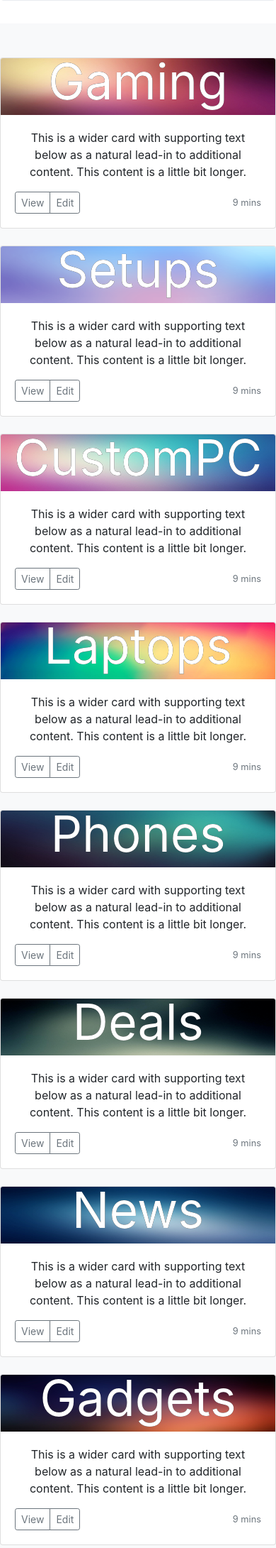
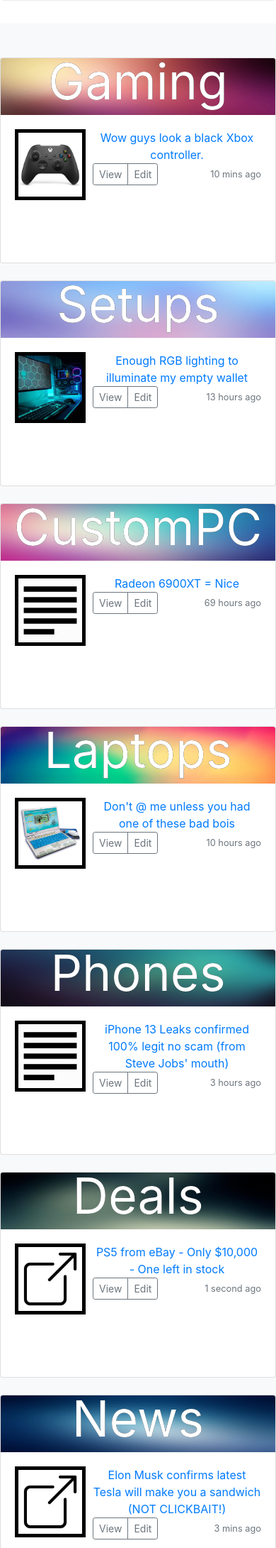
Before and after one commit to BringBackTron/HardwareTalk, a PHP site: page /views/home.html in a window 390 px wide. Shown: the part 441-2622 px from the top of the page at 71% size. Run offline with PHP 8.4, Linux system fonts and the light colour scheme.

Commit message:
(retry) Added UI to home page (as well as mobile view), and added gaming community with test posts

```diff
--- a/stylesheets/home.css
+++ b/stylesheets/home.css
@@ -1,3 +1,11 @@
+a:link, .community-text:link {
+    text-decoration: none;!important
+}
+
+.community-text:link, .community-text:visited {
+    color:  white;
+}
+
 .gradient {
     height: 80px;
     width: 100%;
@@ -21,5 +29,114 @@
 
 .community-text {
     font-size: 70px;
+    text-decoration: none;
+}
 
+.disable-select {
+    -webkit-touch-callout: none;
+    -webkit-user-select: none;
+    -khtml-user-select: none;
+    -moz-user-select: none;
+    -ms-user-select: none;
+    user-select: none;
 }
+
+.thumbnail {
+    margin-right: 15px;
+    max-height: 100px;
+    max-width:  100px;
+    display: inline;
+    float: left;
+    border: 5px solid black;
+}
+
+@media screen and (max-width: 1199px) {
+    .community-text {
+        font-size: 63px;
+    }
+
+    .thumbnail {
+        margin-right: 10px;
+        max-width: 110px;
+        max-height: 120px;
+    }
+}
+
+@media screen and (max-width: 991px) {
+    .community-text {
+        font-size: 46px;
+
+    }
+
+    .text-container {
+        max-width: 160px;
+    }
+
+    .thumbnail {
+        display: flex;
+        text-align: center;
+        max-width: 160px;
+        max-height: 160px;
+    }
+
+    .card {
+        height: 400px
+    }
+
+    .card-footer {
+
+    }
+}
+
+@media screen and (max-width: 767px) {
+    .community-text {
+        font-size: 70px;
+
+    }
+
+    .text-container {
+        max-width: 550px;
+    }
+
+    .thumbnail {
+        display: block;
+        margin-right: 30px;
+    }
+
+    .card {
+        height: 290px
+    }
+}
+
+@media screen and (max-width: 575px) {
+    .community-text {
+        font-size: 70px;
+
+    }
+
+    .text-container {
+        max-width: 450px;
+    }
+
+    .thumbnail {
+        display: block;
+        margin-right: 30px;
+    }
+}
+
+@media screen and (max-width: 399px) {
+    .community-text {
+        font-size: 70px;
+
+    }
+
+    .text-container {
+        max-width: 600px;
+    }
+
+    .thumbnail {
+        margin-right: 10px;
+        max-width: 100px;
+        max-height: 100px;
+    }
+}
--- a/views/home.html
+++ b/views/home.html
@@ -7,7 +7,7 @@
     <meta name="author" content="">
     <link rel="icon" href="favicon.ico">
 
-    <title>Album example for Bootstrap</title>
+    <title>Hardware Talk - Home</title>
 
     <link rel="canonical" href="https://getbootstrap.com/docs/4.0/examples/album/">
 
@@ -72,16 +72,19 @@
                     <div class="card mb-4 box-shadow">
                         <div class="container">
                             <img class="card-img-top gradient" alt="Card image cap" src="images/communities/img_1.png">
-                            <div class="centered"><p class="community-text">Gaming</p></div>
+                            <div class="centered disable-select"><p class="community-text"><a href="gaming" class="community-text">Gaming</a></p></div>
                         </div>
                         <div class="card-body">
-                            <p class="card-text">This is a wider card with supporting text below as a natural lead-in to additional content. This content is a little bit longer.</p>
+                            <div class="container text-container">
+                                <a href=""><img class="thumbnail" src="images/thumbnails/xbox.jpg"></a>
+                                <p class="card-text"><a href="">Wow guys look a black Xbox controller.</a></p>
+                            </div>
                             <div class="d-flex justify-content-between align-items-center">
                                 <div class="btn-group">
                                     <button type="button" class="btn btn-sm btn-outline-secondary">View</button>
                                     <button type="button" class="btn btn-sm btn-outline-secondary">Edit</button>
                                 </div>
-                                <small class="text-muted">9 mins</small>
+                                <small class="text-muted disable-select">10 mins ago</small>
                             </div>
                         </div>
                     </div>
@@ -90,16 +93,19 @@
                     <div class="card mb-4 box-shadow">
                         <div class="container">
                             <img class="card-img-top gradient" alt="Card image cap" src="images/communities/img_2.png">
-                            <div class="centered"><p class="community-text">Setups</p></div>
+                            <div class="centered disable-select"><p class="community-text">Setups</p></div>
                         </div>
                         <div class="card-body">
-                            <p class="card-text">This is a wider card with supporting text below as a natural lead-in to additional content. This content is a little bit longer.</p>
-                            <div class="d-flex justify-content-between align-items-center">
+                            <div class="container text-container">
+                                <a href=""><img class="thumbnail" src="images/thumbnails/battlestation.jpg"></a>
+                                <p class="card-text"><a href="">Enough RGB lighting to illuminate my empty wallet</a></p>
+                            </div>
+                            <div class="d-flex justify-content-between align-items-center card-foot">
                                 <div class="btn-group">
                                     <button type="button" class="btn btn-sm btn-outline-secondary">View</button>
                                     <button type="button" class="btn btn-sm btn-outline-secondary">Edit</button>
                                 </div>
-                                <small class="text-muted">9 mins</small>
+                                <small class="text-muted disable-select">13 hours ago</small>
                             </div>
                         </div>
                     </div>
@@ -108,16 +114,19 @@
                     <div class="card mb-4 box-shadow">
                         <div class="container">
                             <img class="card-img-top gradient" alt="Card image cap" src="images/communities/img_3.png">
-                            <div class="centered"><p class="community-text">CustomPC</p></div>
+                            <div class="centered disable-select"><p class="community-text">CustomPC</p></div>
                         </div>
                         <div class="card-body">
-                            <p class="card-text">This is a wider card with supporting text below as a natural lead-in to additional content. This content is a little bit longer.</p>
+                            <div class="container text-container">
+                                <a href=""><img class="thumbnail" src="images/thumbnails/text.png"></a>
+                                <p class="card-text"><a href="">Radeon 6900XT = Nice</a></p>
+                            </div>
                             <div class="d-flex justify-content-between align-items-center">
                                 <div class="btn-group">
                                     <button type="button" class="btn btn-sm btn-outline-secondary">View</button>
                                     <button type="button" class="btn btn-sm btn-outline-secondary">Edit</button>
                                 </div>
-                                <small class="text-muted">9 mins</small>
+                                <small class="text-muted disable-select">69 hours ago</small>
                             </div>
                         </div>
                     </div>
@@ -127,16 +136,19 @@
                     <div class="card mb-4 box-shadow">
                         <div class="container">
                             <img class="card-img-top gradient" alt="Card image cap" src="images/communities/img_4.png">
-                            <div class="centered"><p class="community-text">Laptops</p></div>
+                            <div class="centered disable-select"><p class="community-text">Laptops</p></div>
                         </div>
                         <div class="card-body">
-                            <p class="card-text">This is a wider card with supporting text below as a natural lead-in to additional content. This content is a little bit longer.</p>
+                            <div class="container text-container">
+                                <a href=""><img class="thumbnail" src="images/thumbnails/laptop.jpg"></a>
+                                <p class="card-text"><a href="">Don't @ me unless you had one of these bad bois</a></p>
+                            </div>
                             <div class="d-flex justify-content-between align-items-center">
                                 <div class="btn-group">
                                     <button type="button" class="btn btn-sm btn-outline-secondary">View</button>
                                     <button type="button" class="btn btn-sm btn-outline-secondary">Edit</button>
                                 </div>
-                                <small class="text-muted">9 mins</small>
+                                <small class="text-muted disable-select">10 hours ago</small>
                             </div>
                         </div>
                     </div>
@@ -145,16 +157,19 @@
                     <div class="card mb-4 box-shadow">
                         <div class="container">
                             <img class="card-img-top gradient" alt="Card image cap" src="images/communities/img_5.png">
-                            <div class="centered"><p class="community-text">Phones</p></div>
+                            <div class="centered disable-select"><p class="community-text">Phones</p></div>
                         </div>
                         <div class="card-body">
-                            <p class="card-text">This is a wider card with supporting text below as a natural lead-in to additional content. This content is a little bit longer.</p>
+                            <div class="container text-container">
+                                <a href=""><img class="thumbnail" src="images/thumbnails/text.png"></a>
+                                <p class="card-text"><a href="">iPhone 13 Leaks confirmed 100% legit no scam (from Steve Jobs' mouth)</a></p>
+                            </div>
                             <div class="d-flex justify-content-between align-items-center">
                                 <div class="btn-group">
                                     <button type="button" class="btn btn-sm btn-outline-secondary">View</button>
                                     <button type="button" class="btn btn-sm btn-outline-secondary">Edit</button>
                                 </div>
-                                <small class="text-muted">9 mins</small>
+                                <small class="text-muted disable-select">3 hours ago</small>
                             </div>
                         </div>
                     </div>
@@ -163,16 +178,19 @@
                     <div class="card mb-4 box-shadow">
                         <div class="container">
                             <img class="card-img-top gradient" alt="Card image cap" src="images/communities/img_6.png">
-                            <div class="centered"><p class="community-text">Deals</p></div>
+                            <div class="centered disable-select"><p class="community-text">Deals</p></div>
                         </div>
                         <div class="card-body">
-                            <p class="card-text">This is a wider card with supporting text below as a natural lead-in to additional content. This content is a little bit longer.</p>
+                            <div class="container text-container">
+                                <a href=""><img class="thumbnail" src="images/thumbnails/link.png"></a>
+                                <p class="card-text"><a href="">PS5 from eBay - Only $10,000 - One left in stock</a></p>
+                            </div>
                             <div class="d-flex justify-content-between align-items-center">
                                 <div class="btn-group">
                                     <button type="button" class="btn btn-sm btn-outline-secondary">View</button>
                                     <button type="button" class="btn btn-sm btn-outline-secondary">Edit</button>
                                 </div>
-                                <small class="text-muted">9 mins</small>
+                                <small class="text-muted disable-select">1 second ago</small>
                             </div>
                         </div>
                     </div>
@@ -182,16 +200,19 @@
                     <div class="card mb-4 box-shadow">
                         <div class="container">
                             <img class="card-img-top gradient" alt="Card image cap" src="images/communities/img_7.png">
-                            <div class="centered"><p class="community-text">News</p></div>
+                            <div class="centered disable-select"><p class="community-text">News</p></div>
                         </div>
                         <div class="card-body">
-                            <p class="card-text">This is a wider card with supporting text below as a natural lead-in to additional content. This content is a little bit longer.</p>
+                            <div class="container text-container">
+                                <a href=""><img class="thumbnail" src="images/thumbnails/link.png"></a>
+                                <p class="card-text"><a href="">Elon Musk confirms latest Tesla will make you a sandwich (NOT CLICKBAIT!)</a></p>
+                            </div>
                             <div class="d-flex justify-content-between align-items-center">
                                 <div class="btn-group">
                                     <button type="button" class="btn btn-sm btn-outline-secondary">View</button>
                                     <button type="button" class="btn btn-sm btn-outline-secondary">Edit</button>
                                 </div>
-                                <small class="text-muted">9 mins</small>
+                                <small class="text-muted disable-select">3 mins ago</small>
                             </div>
                         </div>
                     </div>
@@ -200,16 +221,19 @@
                     <div class="card mb-4 box-shadow">
                         <div class="container">
                             <img class="card-img-top gradient" alt="Card image cap" src="images/communities/img_8.png">
-                            <div class="centered"><p class="community-text">Gadgets</p></div>
+                            <div class="centered disable-select"><p class="community-text">Coding</p></div>
                         </div>
                         <div class="card-body">
-                            <p class="card-text">This is a wider card with supporting text below as a natural lead-in to additional content. This content is a little bit longer.</p>
+                            <div class="container text-container">
+                                <a href=""><img class="thumbnail" src="images/thumbnails/link.png"></a>
+                                <p class="card-text"><a href="">Frequently Visited - How to open a ticket with webhostingforstudents.com</a></p>
+                            </div>
                             <div class="d-flex justify-content-between align-items-center">
                                 <div class="btn-group">
                                     <button type="button" class="btn btn-sm btn-outline-secondary">View</button>
                                     <button type="button" class="btn btn-sm btn-outline-secondary">Edit</button>
                                 </div>
-                                <small class="text-muted">9 mins</small>
+                                <small class="text-muted disable-select">2 hours ago</small>
                             </div>
                         </div>
                     </div>
@@ -218,16 +242,19 @@
                     <div class="card mb-4 box-shadow">
                         <div class="container">
                             <img class="card-img-top gradient" alt="Card image cap" src="images/communities/img_9.png">
-                            <div class="centered"><p class="community-text">DIY</p></div>
+                            <div class="centered disable-select"><p class="community-text">DIY</p></div>
                         </div>
                         <div class="card-body">
-                            <p class="card-text">This is a wider card with supporting text below as a natural lead-in to additional content. This content is a little bit longer.</p>
+                            <div class="container text-container">
+                                <a href=""><img class="thumbnail" src="images/thumbnails/nerf.jpeg"></a>
+                                <p class="card-text"><a href="">Mod your nerf gun to shoot Airpods into people's ears</a></p>
+                            </div>
                             <div class="d-flex justify-content-between align-items-center">
                                 <div class="btn-group">
                                     <button type="button" class="btn btn-sm btn-outline-secondary">View</button>
                                     <button type="button" class="btn btn-sm btn-outline-secondary">Edit</button>
                                 </div>
-                                <small class="text-muted">9 mins</small>
+                                <small class="text-muted disable-select">9 hours ago</small>
                             </div>
                         </div>
                     </div>
```
Also changed, not shown: index.php (+7 -0 lines), stylesheets/gaming.css (added, +44 -0 lines), views/communities/gaming.html (added, +126 -0 lines), images/thumbnails/battlestation.jpg (added), images/thumbnails/flappy.jpg (added), images/thumbnails/laptop.jpg (added), images/thumbnails/link.png (added), images/thumbnails/nerf.jpeg (added), images/thumbnails/ps5.jpg (added), images/thumbnails/text.png (added), images/thumbnails/xbox.jpg (added).
